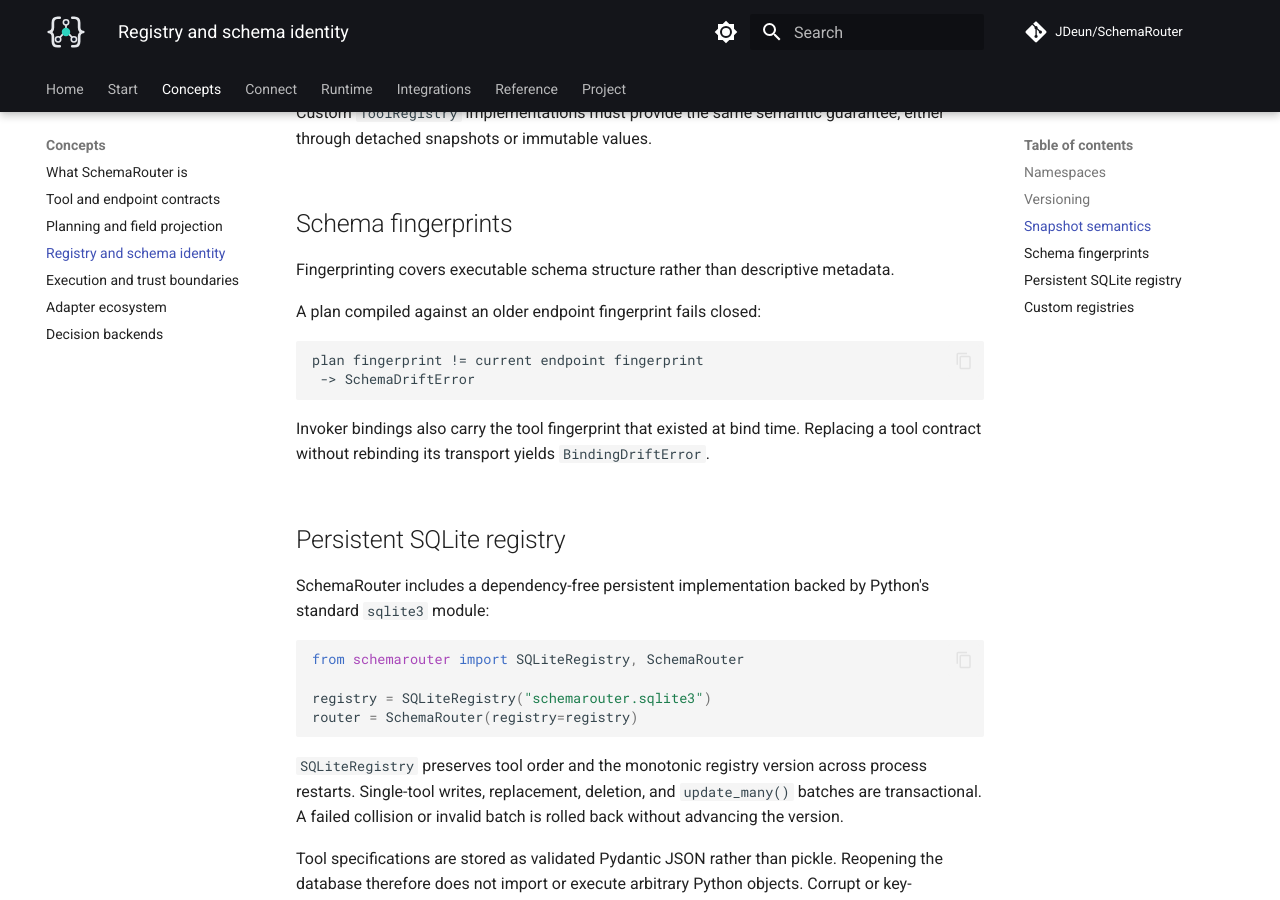
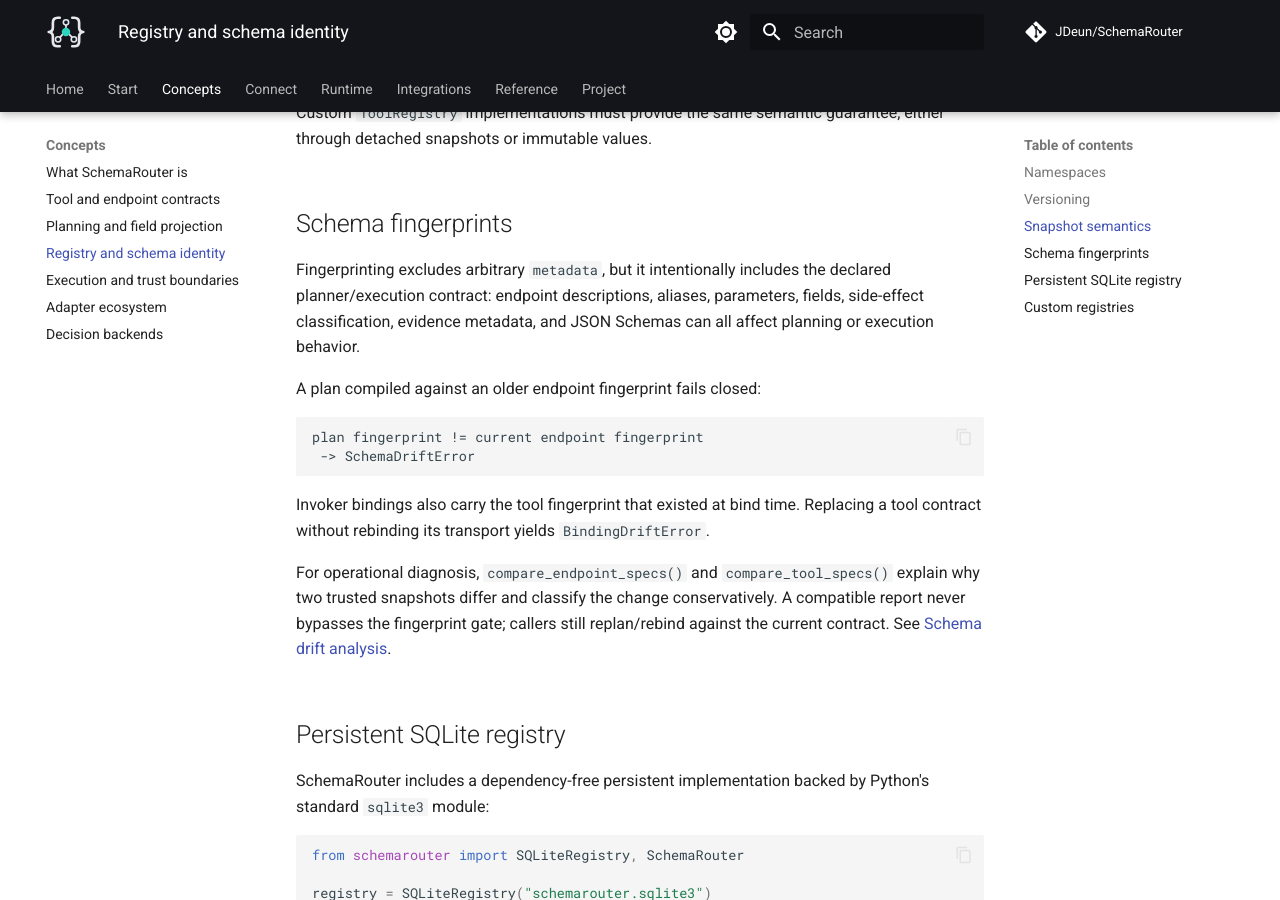
Before and after one commit to JDeun/SchemaRouter, an MkDocs documentation site: the page built from docs/concepts/registry.md, in a window 1280 px wide and 900 px high, scrolled down 984 px. Built offline with MkDocs 1.6.1 and Material for MkDocs 9.7.7, drawn with Linux system fonts in a browser that asks for light colours; comment, search, counter and statistics services are not loaded.

Commit message:
docs: clarify fingerprint and drift semantics

```diff
--- a/docs/concepts/registry.md
+++ b/docs/concepts/registry.md
@@ -41,7 +41,9 @@
 
 ## Schema fingerprints
 
-Fingerprinting covers executable schema structure rather than descriptive metadata.
+Fingerprinting excludes arbitrary `metadata`, but it intentionally includes the declared
+planner/execution contract: endpoint descriptions, aliases, parameters, fields, side-effect
+classification, evidence metadata, and JSON Schemas can all affect planning or execution behavior.
 
 A plan compiled against an older endpoint fingerprint fails closed:
 
@@ -52,6 +54,11 @@
 
 Invoker bindings also carry the tool fingerprint that existed at bind time. Replacing a tool
 contract without rebinding its transport yields `BindingDriftError`.
+
+For operational diagnosis, `compare_endpoint_specs()` and `compare_tool_specs()` explain why two
+trusted snapshots differ and classify the change conservatively. A compatible report never bypasses
+the fingerprint gate; callers still replan/rebind against the current contract. See
+[Schema drift analysis](../guides/schema-drift.md).
 
 ## Persistent SQLite registry
 
```
